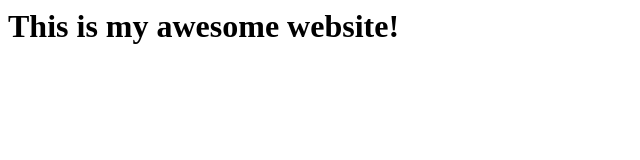
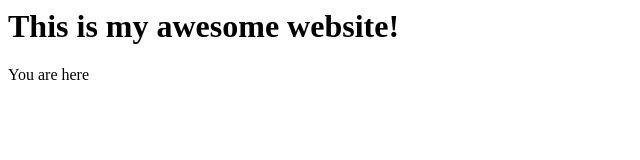
Before and after one commit to abego2018/my-first-repo, a plain HTML site: page index.html in a window 1280 px wide. Shown: the full height of the page, 0-640 px from the left. Drawn offline with Linux system fonts and the light colour scheme.

Commit message:
Adding new placeholder text

```diff
--- a/index.html
+++ b/index.html
@@ -1 +1,2 @@
 <h1> This is my awesome website!</h1>
+<p1>You are here</p1>
```
Also changed, not shown: mysecondpage.html (+1 -0 lines).
